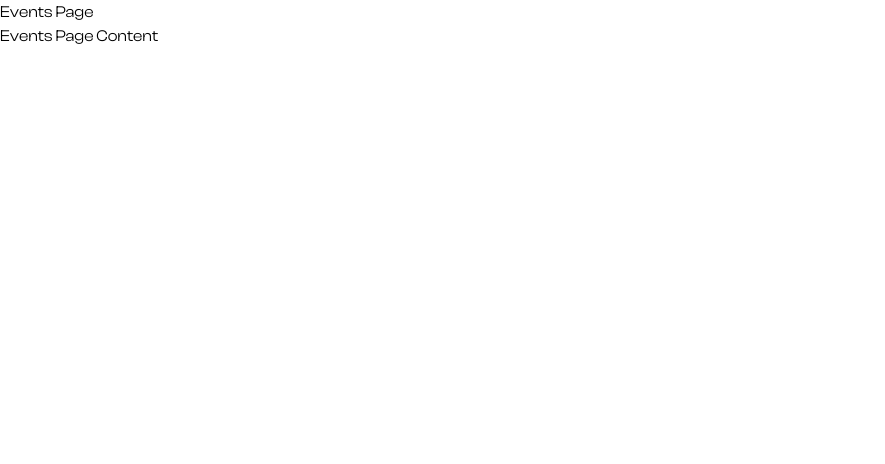
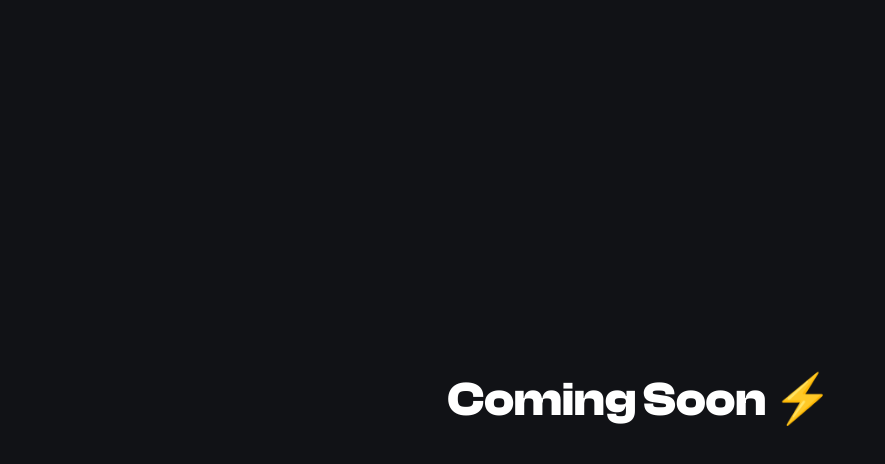
Before and after one commit to DarkPhoenix2704/obsqura-home, a Next.js app: page /events in a window 1280 px wide. Shown: the top 464 px of the page, without its empty margins (0-885 px from the left). Built offline with nearby package versions, Linux system fonts and the light colour scheme.

Commit message:
fix: some

```diff
--- a/components/Footer.jsx
+++ b/components/Footer.jsx
@@ -3,8 +3,8 @@
 
 const Footer = () => {
   return (
-    <div className="absolute bottom-0  inset-x-0 ">
-      <div className="flex py-4 items-center gap-16 justify-center flex-row ">
+    <div className="">
+      <div className="flex py-4 bg-transparent items-center gap-16 justify-center flex-row ">
         <Link href="https://www.instagram.com/obsqura.23/">
           <FaInstagram className="w-12 text-white-1000 h-12 p-1" />
         </Link>
--- a/pages/events.js
+++ b/pages/events.js
@@ -1,8 +1,7 @@
 const Events = () => {
   return (
-    <div>
-      <h1>Events Page</h1>
-      <p>Events Page Content</p>
+    <div className="h-screen bg-woodsmoke-950 flex flex-col items-center justify-center">
+      <h1 className="text-white-1000 font-bold text-5xl">Coming Soon ⚡</h1>
     </div>
   );
 };
--- a/pages/index.js
+++ b/pages/index.js
@@ -41,13 +41,13 @@
           </div>
         </div>
         <SponsorsBlack />
+        <Footer />
       </div>
       <img
         src="bg.svg"
         alt="background"
         className="absolute inset-0 pointer-events-none object-cover w-full h-full"
       />
-      <Footer />
     </BaseLayout>
   );
 }
```
